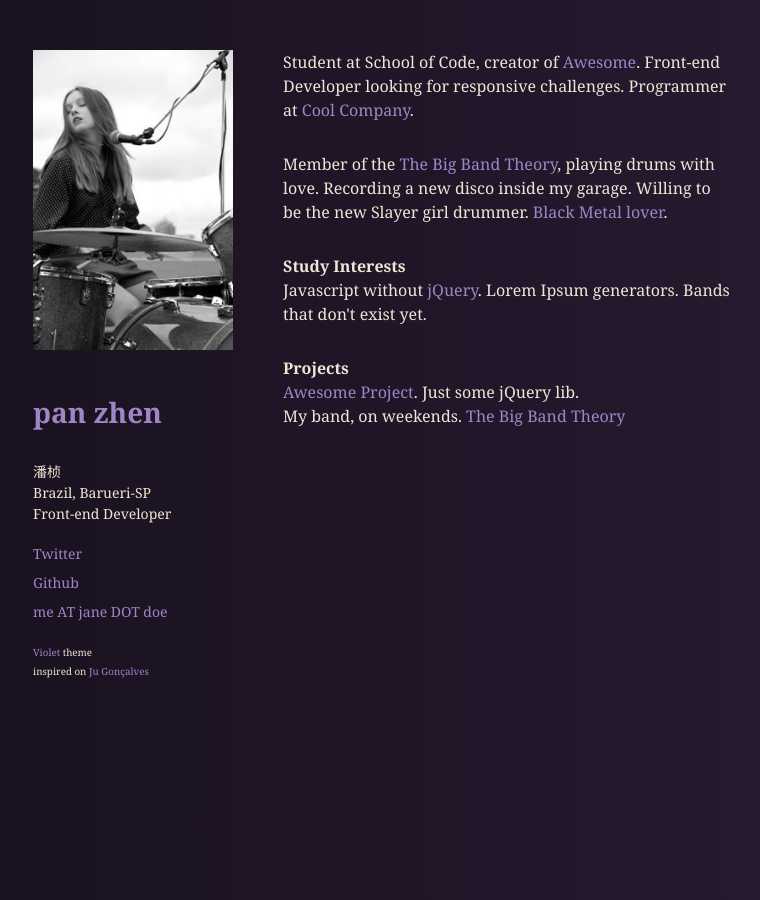
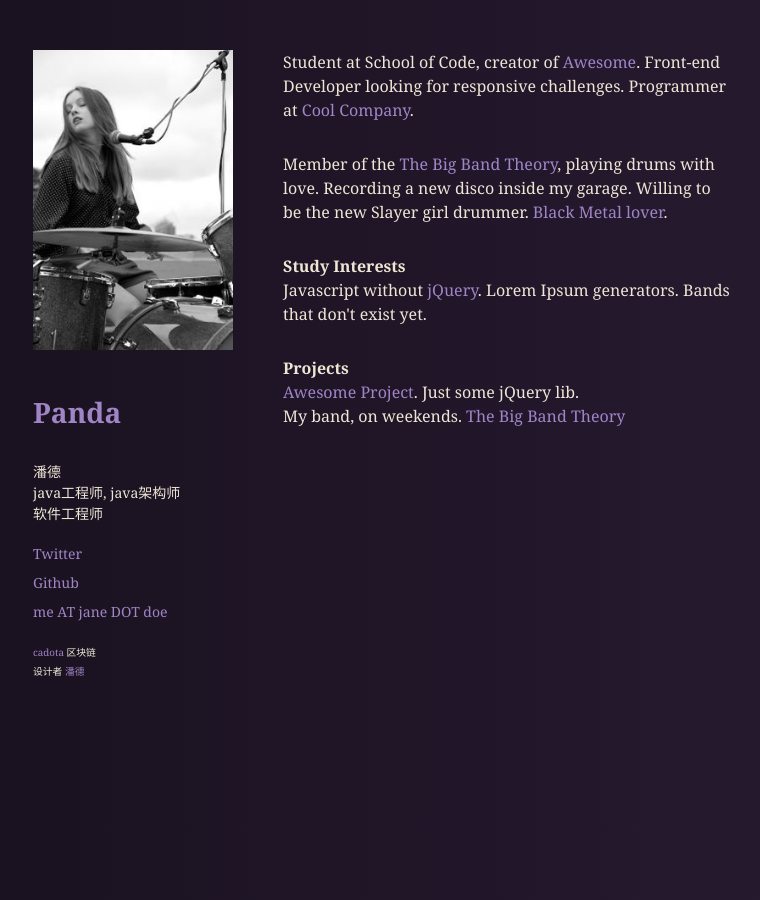
Before and after one commit to cadota/cadota.github.io, a Jekyll site: the page built from index.html, in a window 1280 px wide. Shown: the whole page, without its empty margins (67-827 px from the left). Built offline with Jekyll 4.4.1, drawn with Linux system fonts in a browser that asks for light colours.

Commit message:
个人主页

```diff
--- a/_config.yml
+++ b/_config.yml
@@ -1,5 +1,5 @@
 # main text of home
-name: pan zhen
+name: Panda
 bio: A Man who travels the world eating noodles
 
 # twitter summary info
--- a/index.html
+++ b/index.html
@@ -10,9 +10,9 @@ title: Home
   </h1>
 
   <p>
-    潘桢</br>
-    Brazil, Barueri-SP</br>
-    Front-end Developer
+    潘德</br>
+    java工程师, java架构师</br>
+   软件工程师
   </p>
 
   <nav>
@@ -24,8 +24,8 @@ title: Home
   </nav>
 
   <small>
-    <a href="https://github.com/sergiokopplin/violet">Violet</a> theme
-    <br> inspired on <a href="http://cyberglot.me/">Ju Gonçalves</a>
+    <a href="https://github.com/sergiokopplin/violet">cadota</a> 区块链
+    <br> 设计者 <a href="http://cyberglot.me/">潘德</a>
   </small>
 </header>
 
```
